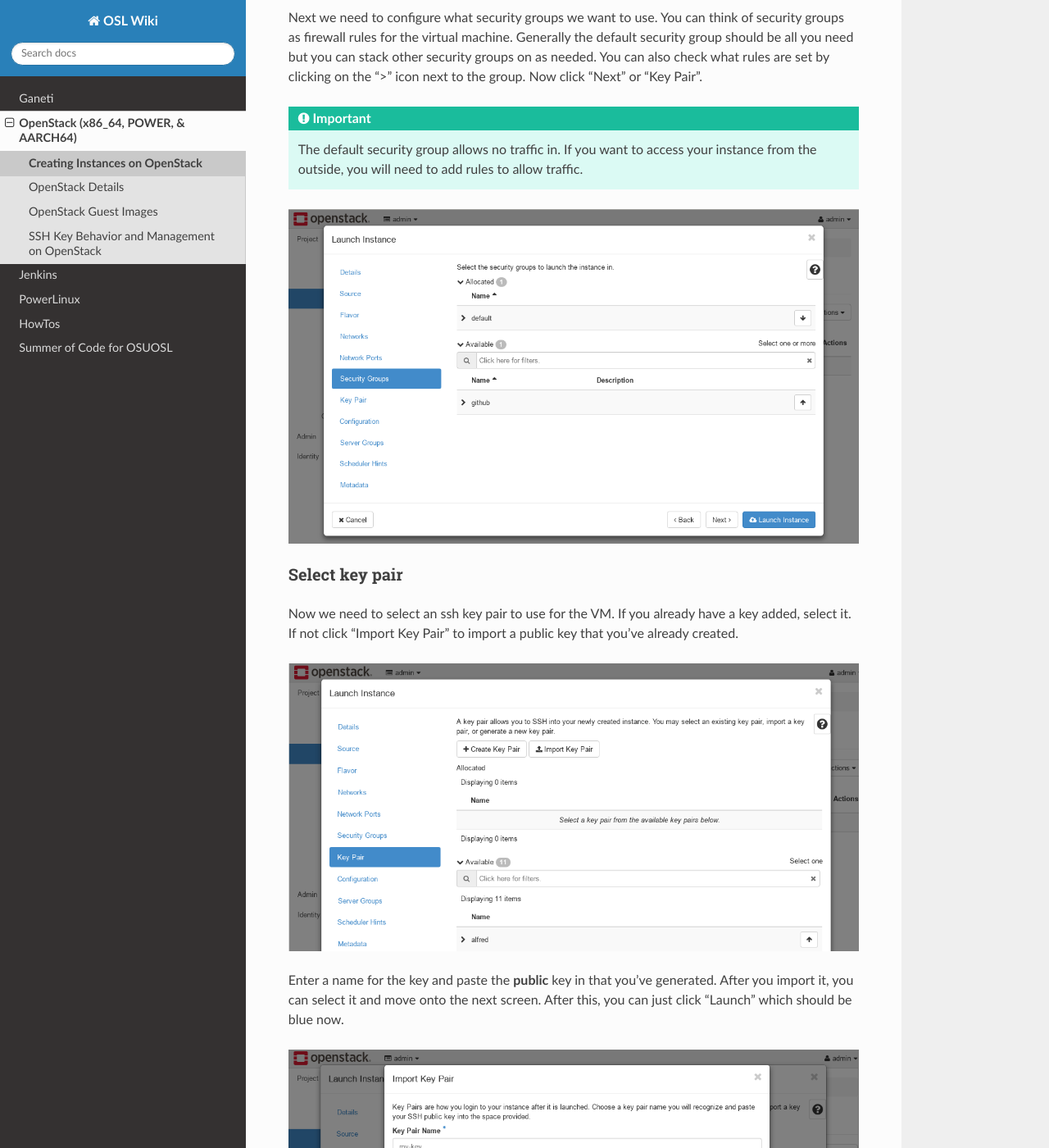
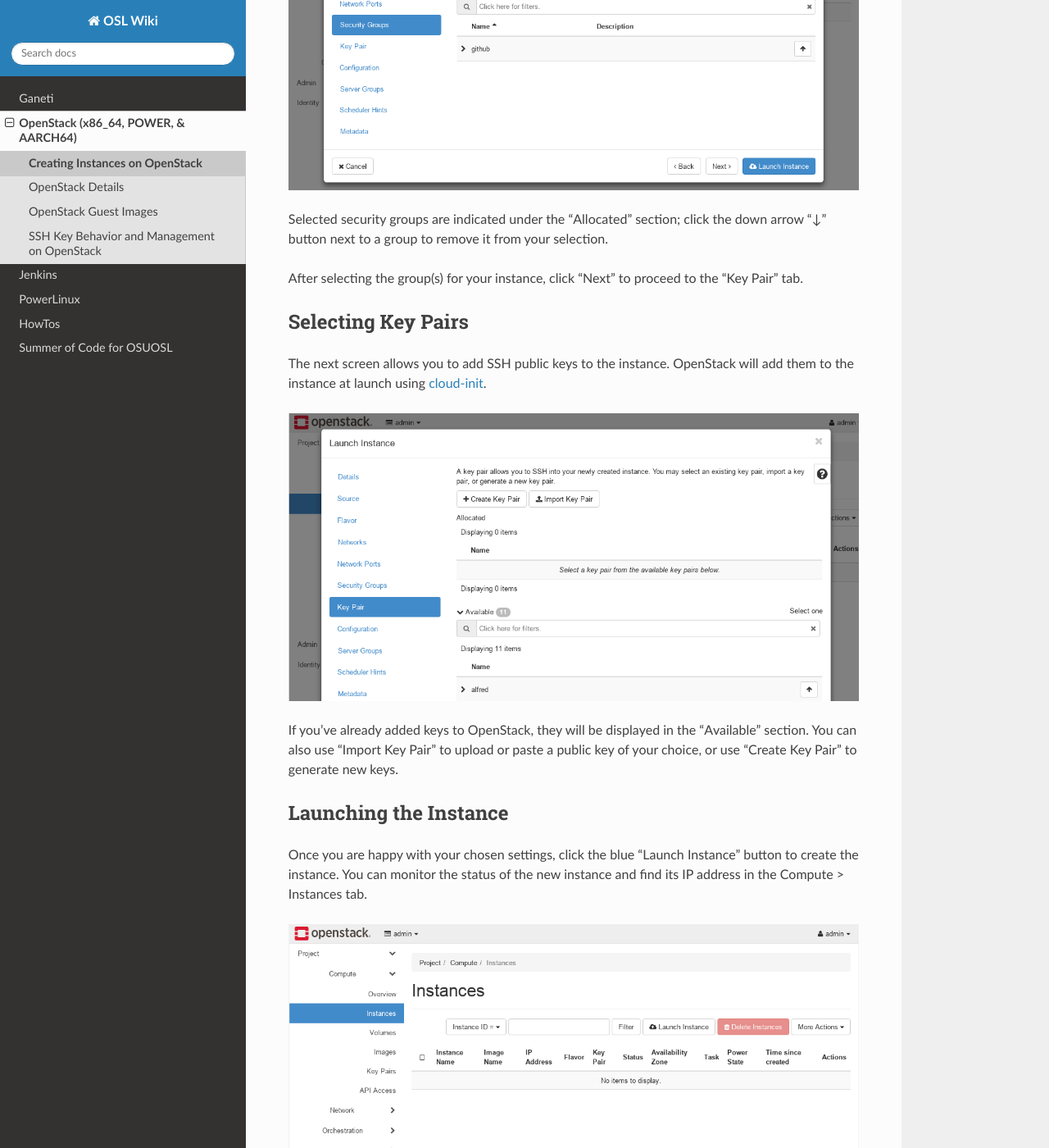
Before and after one commit to osuosl/wiki, a Sphinx documentation site: the page built from source/openstack/creating_instances.rst, in a window 1280 px wide and 1400 px high, scrolled down 3553 px. Shown: the whole window at 82% size. Built offline with Sphinx 7.4.7 and the Read the Docs theme 3.1.0, drawn with Linux system fonts in a browser that asks for light colours; some of the changed text lies outside the part shown.

Commit message:
Update OpenStack instances documentation
* Fix "projects" being erroneously referred to as "groups"
* Remove references to OpenStack Pike
* Improve wording and flow; add more details about UI that might be
  unintuitive for new users

```diff
--- a/source/openstack/creating_instances.rst
+++ b/source/openstack/creating_instances.rst
@@ -3,90 +3,100 @@
 Creating Instances on OpenStack
 ===============================
 
-This is a walk through for people using our clusters for virtual machines.
+This is a walkthrough for people using our clusters for virtual machines.
 
-Groups and Users
-----------------
+Entering Your User Account
+--------------------------
 
-You need to first have a group which your user can live in. This group will have a quota for resources, image and
-flavor settings along with security settings.
+We will create a project and user for you. The project will have a quota for resources, image and flavor settings, and
+security settings. You will be sent a temporary password that you should change.
 
-Once we have made your group and user you will be sent a password that you should change. Then you can login and
-proceed to the Instances section on the left side and hit the 'Launch Instance' button.
+Launching a New Instance
+------------------------
+
+Log in to your account and enter Compute > Instances through the left menu. Hit the "Launch Instance" button.
 
 .. image:: /_static/images/openstack-instance0.png
 
-Launching a new instance
-------------------------
-
-After selecting the 'Launch Instance' button you will see this popup.  Here you will enter in the name for the vm, in
-this case 'my-instance' afterwards, click "Next".
+This popup allows you to configure the instance. Enter a name for your VM ("my-instance" in the example below), then
+click "Next" to proceed to the "Source" tab.
 
 .. image:: /_static/images/openstack-instance1.png
 
-Select image
-~~~~~~~~~~~~
+Selecting an Image
+------------------
 
-The next page selects which image you want to use. By default the GUI shows you the wrong way to deploy an instance
-with our setup. We unfortunately cannot change this until the Pike release. To fix this, select "Image" under the
-"Select Boot Source" drop-down and also change "Create New Volume" to "No".
-
-.. image:: /_static/images/openstack-instance1-source1.png
-
-Your screen should now look like what we have below which lists the images you're able to use. Select one of the
-images you'd like to use. Scroll down and click "Next" or click "Flavor" on the left side for the next section.
+Ensure "Image" is selected in the "Select Boot Source" dropdown and "Create New Volume" is set to "No". Choose an image
+for your instance from the list by clicking the corresponding up arrow "↑" button. The "Allocated" section indicates
+your chosen image.
 
 .. image:: /_static/images/openstack-instance1-source2.png
 
-Select flavor
-~~~~~~~~~~~~~
+Click "Next" to proceed to the "Flavor" tab.
 
-The next page selects the "Flavor" of the system which dictates how much CPU, RAM and Disk the instance will be
-deployed with. Now click "Next" or "Networks" on the left side.
+Selecting a Flavor
+------------------
+
+Choose a flavor that corresponds with the amount of CPU, RAM and disk you want to deploy your instance with. Clicking
+the arrow ">" icon next to a flavor shows a preview of what your quota usage would be if you chose that flavor for the
+instance. Click "Next" to proceed to the "Networks" tab.
 
 .. image:: /_static/images/openstack-instance1-flavor.png
 
-Select the network
-~~~~~~~~~~~~~~~~~~
+Selecting a Network
+-------------------
 
-This page configures how your instance connects to the network. We currently have one public network that you can use:
-"public4". Now click "Security Groups".
+We have multiple public networks that your instance can be deployed on; typically, the one with the highest-numbered
+suffix will have the most openings for new instances. Choose a network and click "Next" to proceed to the "Security
+Groups" section.
 
 .. image:: /_static/images/openstack-instance1-networks.png
 
-Select security group
-~~~~~~~~~~~~~~~~~~~~~
+Selecting Security Groups
+-------------------------
 
-Next we need to configure what security groups we want to use. You can think of security groups as firewall rules for
-the virtual machine. Generally the default security group should be all you need but you can stack other security
-groups on as needed. You can also check what rules are set by clicking on the ">" icon next to the group. Now click
-"Next" or "Key Pair".
+Security groups can be thought of as groupings of firewall rules; clicking the arrow ">" icon next to a security group
+shows more information about each group. Generally, the default security group should be all you need, but you can
+stack other security groups on as needed.
 
 .. important:: The default security group allows no traffic in. If you want to access your instance from the outside,
                you will need to add rules to allow traffic.
 
 .. image:: /_static/images/openstack-instance1-security-groups.png
 
-Select key pair
-~~~~~~~~~~~~~~~
+Selected security groups are indicated under the "Allocated" section; click the down arrow "↓" button next to a group to
+remove it from your selection.
 
-Now we need to select an ssh key pair to use for the VM. If you already have a key added, select it. If not click
-"Import Key Pair" to import a public key that you've already created.
+After selecting the group(s) for your instance, click "Next" to proceed to the "Key Pair" tab.
+
+Selecting Key Pairs
+-------------------
+
+The next screen allows you to add SSH public keys to the instance. OpenStack will add them to the instance at launch
+using `cloud-init`_.
+
+.. _cloud-init: https://docs.cloud-init.io/en/latest/
 
 .. image:: /_static/images/openstack-instance2.png
 
-Enter a name for the key and paste the **public** key in that you've generated. After you import it, you can select it
-and move onto the next screen. After this, you can just click "Launch" which should be blue now.
+If you've already added keys to OpenStack, they will be displayed in the "Available" section. You can also use "Import
+Key Pair" to upload or paste a public key of your choice, or use "Create Key Pair" to generate new keys.
 
-.. image:: /_static/images/openstack-instance3.png
+Launching the Instance
+----------------------
 
-Advanced usage
-~~~~~~~~~~~~~~
+Once you are happy with your chosen settings, click the blue "Launch Instance" button to create the instance. You can
+monitor the status of the new instance and find its IP address in the Compute > Instances tab.
 
-For advanced users, you can add custom user data in. For more information on this, checkout the `Cloud-init
-documentation`_. Make sure you add ``#cloud-init`` at the top of the section and any other cloud-init configuration
-after that in Yaml format.
+.. image:: /_static/images/openstack-instance0.png
 
-.. _Cloud-init documentation: https://cloudinit.readthedocs.io/en/latest/topics/examples.html
+Advanced Usage
+--------------
+
+Advanced users can add custom YAML data through the "Customization" tab. This configuration is used by cloud-init. For
+more information on this, check out the `cloud-init documentation`_. Make sure to add ``#cloud-init`` at the top of the
+section.
+
+.. _cloud-init documentation: https://docs.cloud-init.io/en/latest/reference/examples.html
 
 .. image:: /_static/images/openstack-instance4.png
```
